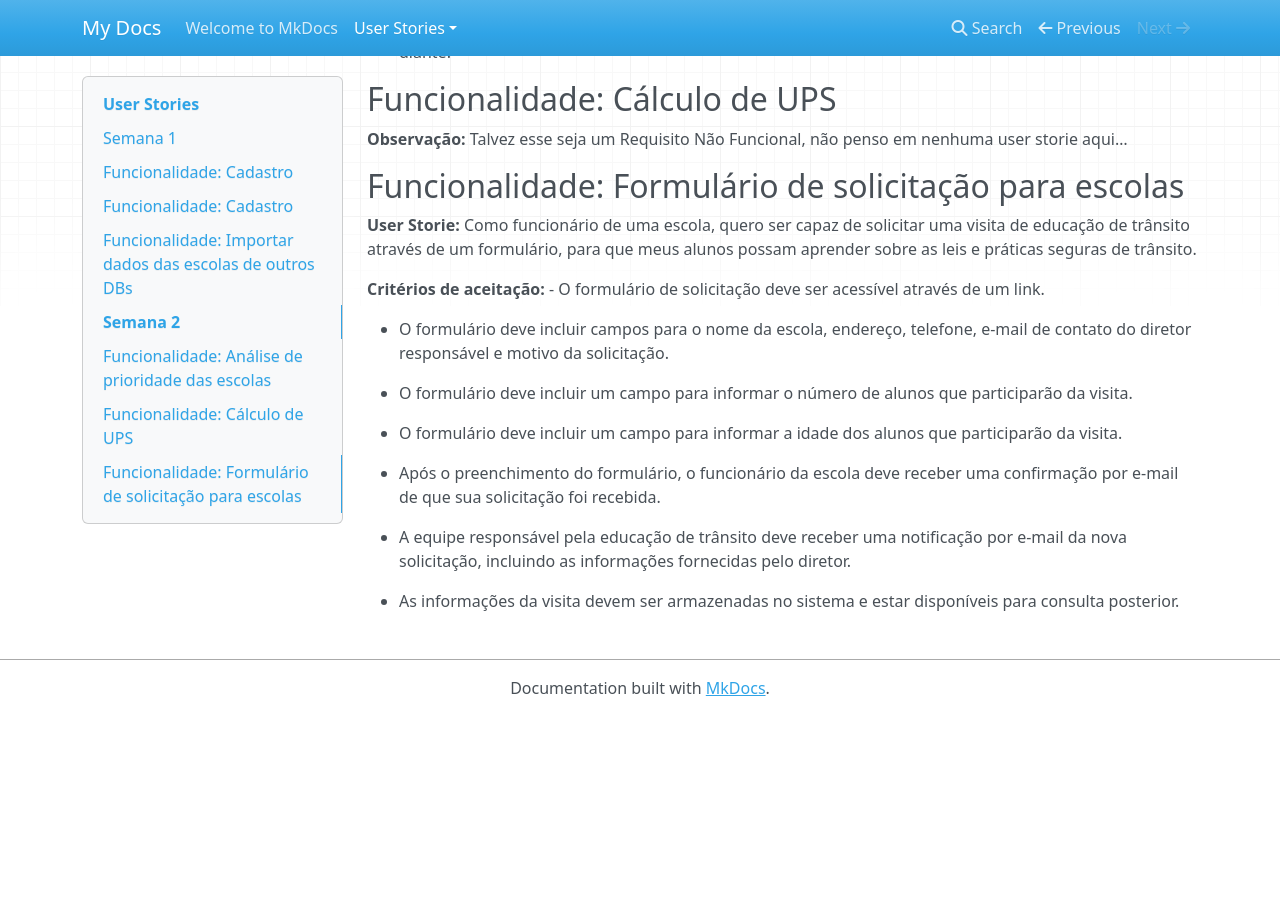
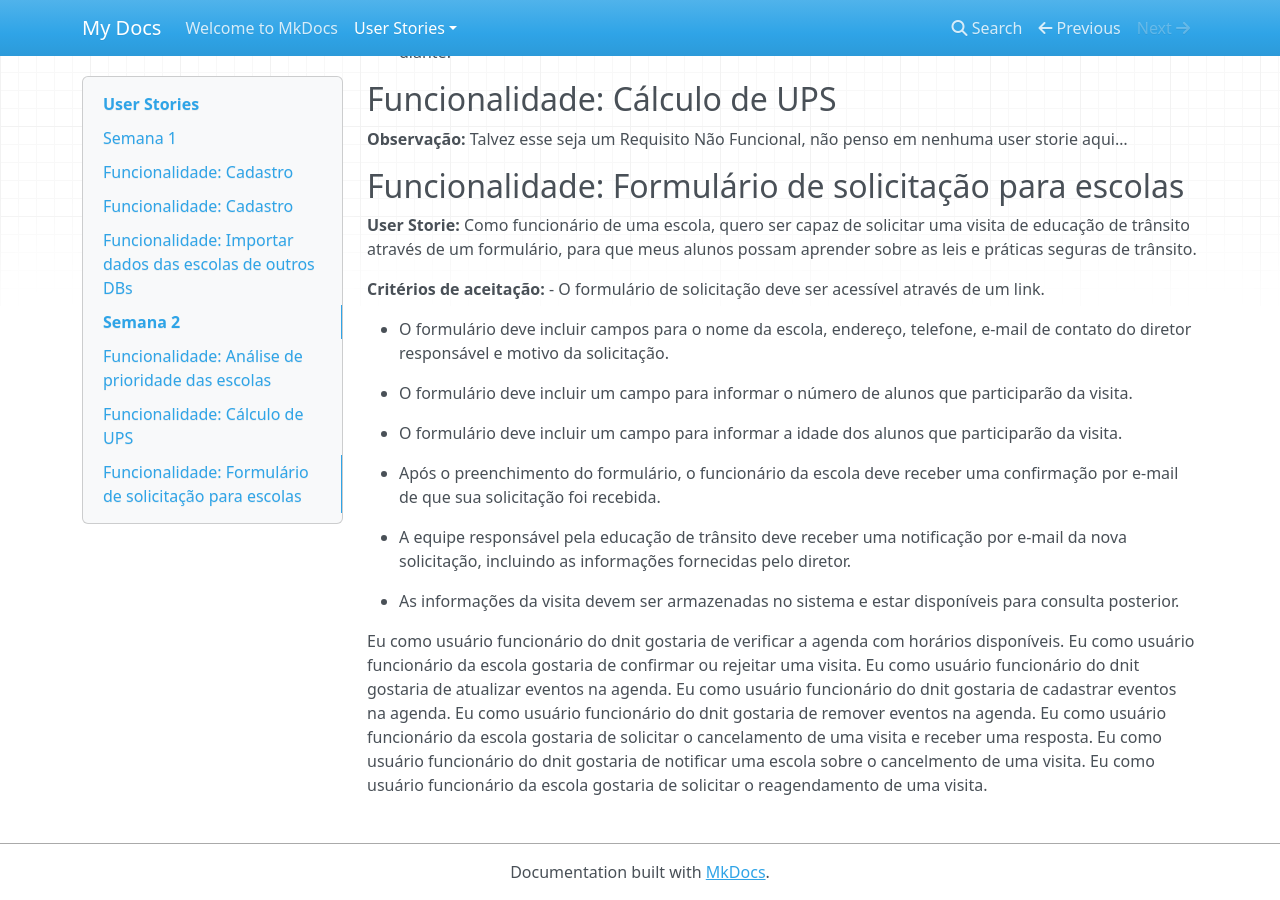
Before and after one commit to fga-eps-mds/2023-1-Dnit-DOC, an MkDocs documentation site: the page built from docs/docs/User Stories/userStories.md, in a window 1280 px wide and 900 px high, scrolled down 1455 px. Built offline with MkDocs 1.6.1, drawn with Linux system fonts in a browser that asks for light colours; nearby versions of some CDN libraries; before the commit the page ends 2171 px from its top, so only the background shows below that.

Commit message:
Adicionando histórias de usuário da semana 5 e 6

```diff
--- a/docs/docs/User Stories/userStories.md
+++ b/docs/docs/User Stories/userStories.md
@@ -75,3 +75,12 @@
 - A equipe responsável pela educação de trânsito deve receber uma notificação por e-mail da nova solicitação, incluindo as informações fornecidas pelo diretor.
 
 - As informações da visita devem ser armazenadas no sistema e estar disponíveis para consulta posterior.
+
+Eu como usuário funcionário do dnit gostaria de verificar a agenda com horários disponíveis.
+Eu como usuário funcionário da escola gostaria de confirmar ou rejeitar uma visita.
+Eu como usuário funcionário do dnit gostaria de atualizar eventos na agenda.
+Eu como usuário funcionário do dnit gostaria de cadastrar eventos na agenda.
+Eu como usuário funcionário do dnit gostaria de remover eventos na agenda.
+Eu como usuário funcionário da escola gostaria de solicitar o cancelamento de uma visita e receber uma resposta.
+Eu como usuário funcionário do dnit gostaria de notificar uma escola sobre o cancelmento de uma visita.
+Eu como usuário funcionário da escola gostaria de solicitar o reagendamento de uma visita.
```
